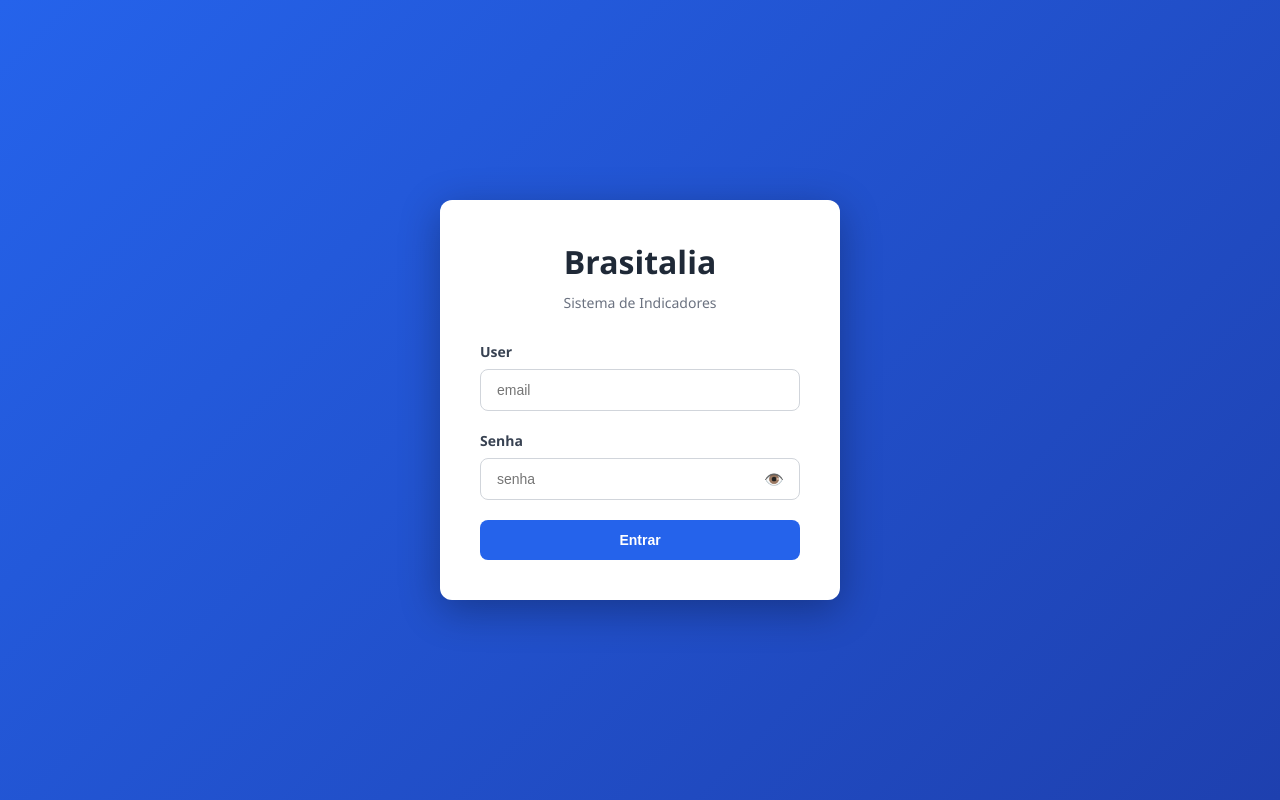
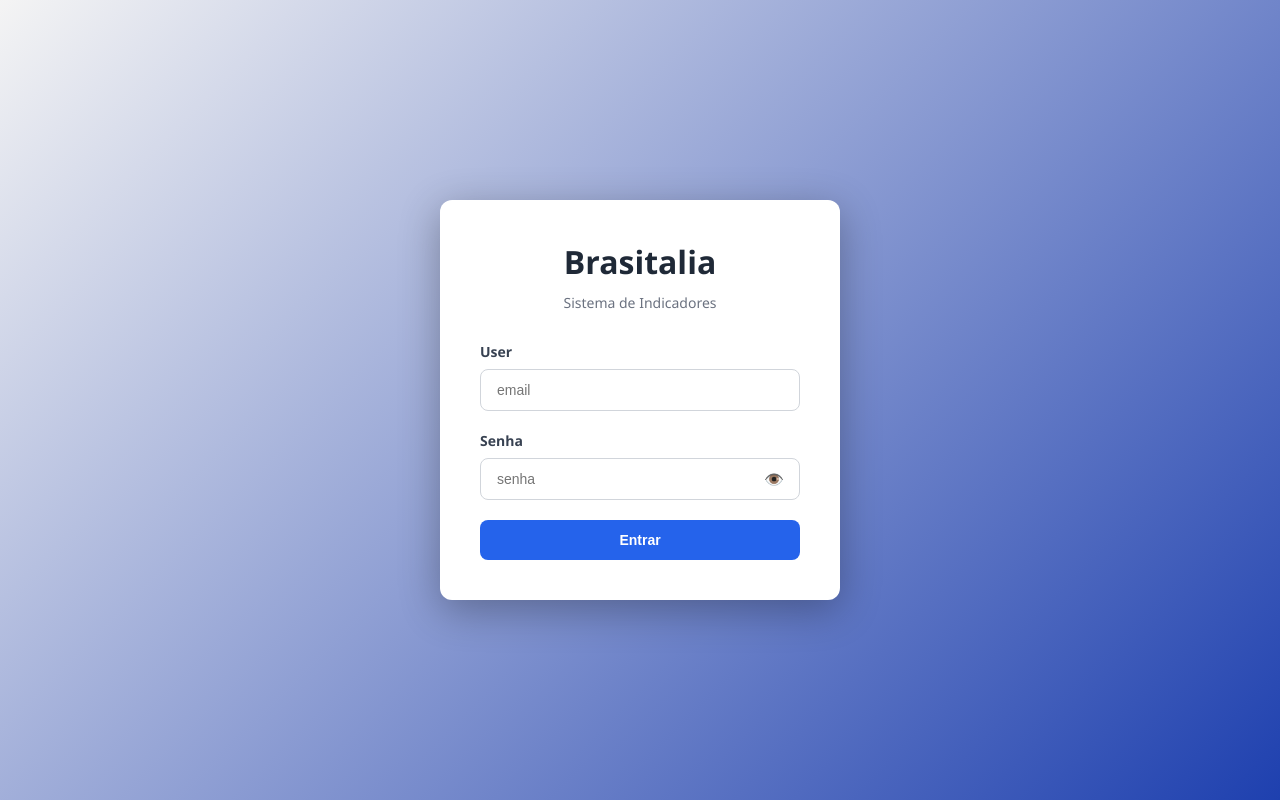
Before and after one commit to Mateusbg/Gest-o-de-viagens-, a Flask app: page / in a window 1280 px wide. Run offline with Flask 3, Linux system fonts and the light colour scheme.

Commit message:
fix ad login + css

```diff
--- a/static/script.js
+++ b/static/script.js
@@ -1,6 +1,6 @@
 // ===== BASE DE DADOS =====
 const usuariosDB = [
-    { id: 1, email: 'ad', senha: '1120', nome: 'Administrador' },
+    { id: 1, email: 'ad', senha: '1120', nome: 'Admin' },
     { id: 2, email: 'compras', senha: '123456', nome: 'Supervisor de compras' },
     { id: 3, email: 'operacao', senha: '123456', nome: 'Lider Operaçoes' },
     { id: 4, email: 'ambiental', senha: '123456', nome: 'Ambiental'},
--- a/static/styles.css
+++ b/static/styles.css
@@ -19,7 +19,7 @@ body {
     align-items: center;
     justify-content: center;
     padding: 20px;
-    background: linear-gradient(135deg, #2563eb 0%, #1e40af 100%);
+    background: linear-gradient(135deg, #f4f4f4 0%, #1e40af 100%);
 }
 
 
```
